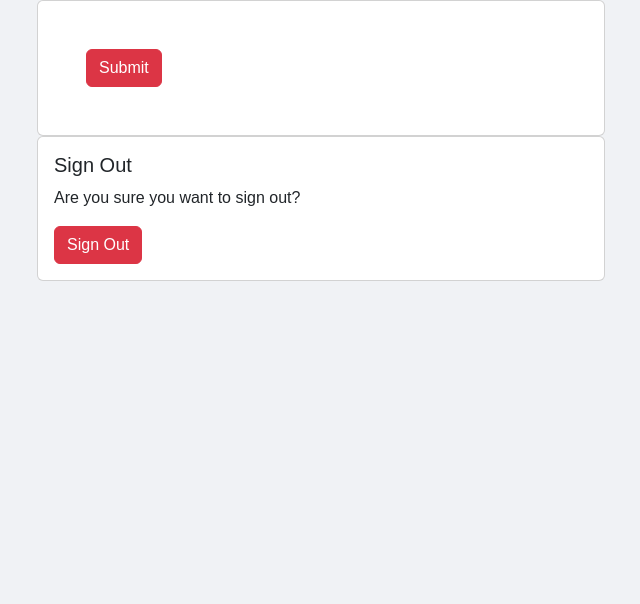
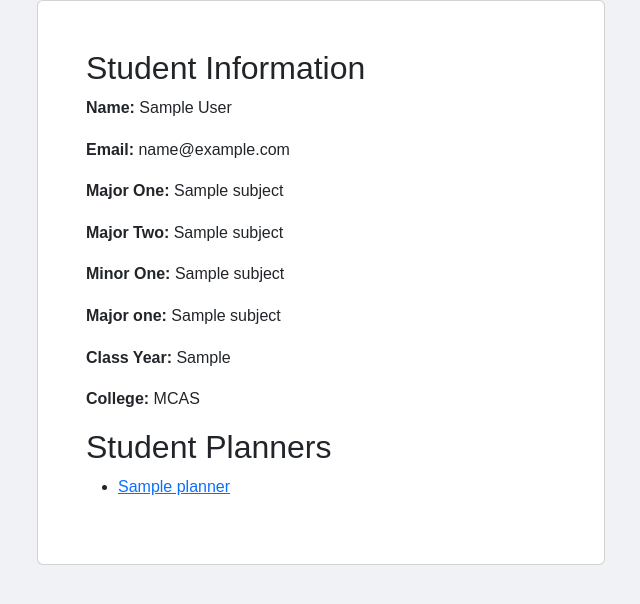
Before and after one commit to shipmaal/swe-django-deployment, a Django app: page /student/1/ in a window 1280 px wide. Shown: the part 114-718 px from the top of the page, without its empty margins (319-959 px from the left). Run offline with Django 5.2, Linux system fonts and the light colour scheme; tables that the repository leaves empty hold one stand-in row (values such as "Sample post"); some libraries are stand-ins or nearby versions.

Commit message:
Refactor student_detail.html and views.py for better readability and maintainability

```diff
--- a/student_planner/planner/templates/planner/student_detail.html
+++ b/student_planner/planner/templates/planner/student_detail.html
@@ -45,41 +45,21 @@
             <div class="col-md-6"> <!-- Adjusted column width for better layout -->
                 <div class="card">
                     <div class="card-body p-5">
-                        <form method="post" class="needs-validation was-validated" novalidate>
-                            {% csrf_token %}
-                            {% for field in form %}
-                            <div class="form-group">
-                                {{ field.label_tag }}
-                                {% if field.field.required %}
-                                <span class="required">*</span>
-                                {% endif %}
-                                {{ field|add_class:"form-control" }}
-                                {% if field.errors %}
-                                <div class="alert alert-danger" role="alert">
-                                    {% for error in field.errors %}
-                                    {{ error }}
-                                    {% endfor %}
-                                </div>
-                                {% endif %}
-                                {% if field.help_text %}
-                                <small id="{{ field.auto_id }}_helptext" class="form-text text-muted">
-                                    {{ field.help_text|safe }}
-                                </small>
-                                {% endif %}
-                            </div>
+                        <h2>Student Information</h2>
+                        <p><strong>Name:</strong> {{ student.first_name }} {{student.last_name}}</p>
+                        <p><strong>Email:</strong> {{ student.email }}</p>
+                        <p><strong>Major One:</strong> {{ student.major_one }}</p>
+                        <p><strong>Major Two:</strong> {{ student.major_two }}</p>
+                        <p><strong>Minor One:</strong> {{ student.minor_one }}</p>
+                        <p><strong>Major one:</strong> {{ student.major_one }}</p>
+                        <p><strong>Class Year:</strong> {{ student.class_year }}</p>
+                        <p><strong>College:</strong> {{ student.college }}</p>
+                        </hr>
+                        <h2>Student Planners</h2>
+                        <ul>
+                            {% for planner in planners %}
+                                <li><a href="{% url 'student_detail' planner.id %}">{{ planner.name }}</a></li>
                             {% endfor %}
-                            <button type="submit" class="btn btn-danger">Submit</button>
-                        </form>
-                    </div>
-                </div>
-                <div class="card">
-                    <div class="card-body">
-                        <h5>{% trans "Sign Out" %}</h5>
-                        <p>{% trans 'Are you sure you want to sign out?' %}</p>
-                        <form method="post" action="{% url 'account_logout' %}">
-                            {% csrf_token %}
-                            <button type="submit" class="btn btn-danger">{% trans 'Sign Out' %}</button>
-                        </form>
                     </div>
                 </div>
             </div>
--- a/student_planner/planner/views.py
+++ b/student_planner/planner/views.py
@@ -151,6 +151,28 @@ class StudentDetailView(DetailView):
     model = Student
     template_name = 'planner/student_detail.html'
 
+    def get_context_data(self, **kwargs):
+        context = super().get_context_data(**kwargs)
+        print(self.kwargs.get('pk'))
+        student = get_object_or_404(Student, eagle_id=self.kwargs.get('pk'))
+        planners = Planner.objects.filter(student=student)
+
+        for planner in planners:
+            planner.semesters = [
+                ('fall_one', planner.fall_one),
+                ('spring_one', planner.spring_one),
+                ('fall_two', planner.fall_two),
+                ('spring_two', planner.spring_two),
+                ('fall_three', planner.fall_three),
+                ('spring_three', planner.spring_three),
+                ('fall_four', planner.fall_four),
+                ('spring_four', planner.spring_four),
+            ]
+        context['planners'] = planners
+
+        return context
+
+
 class PlanSemester(FormView):
     form_class = SemesterForm
     template_name = 'planner/plan_semester.html'
```
